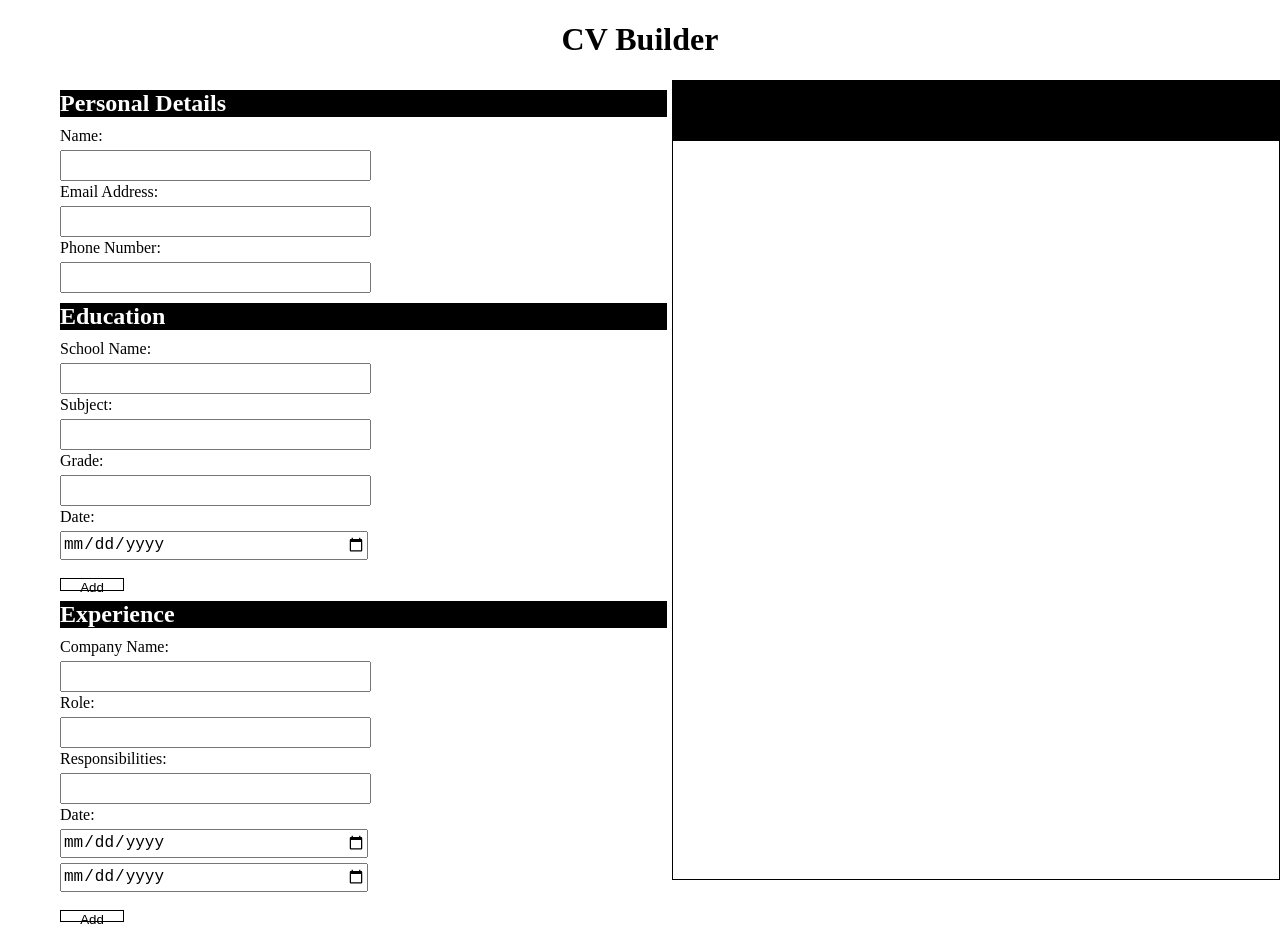
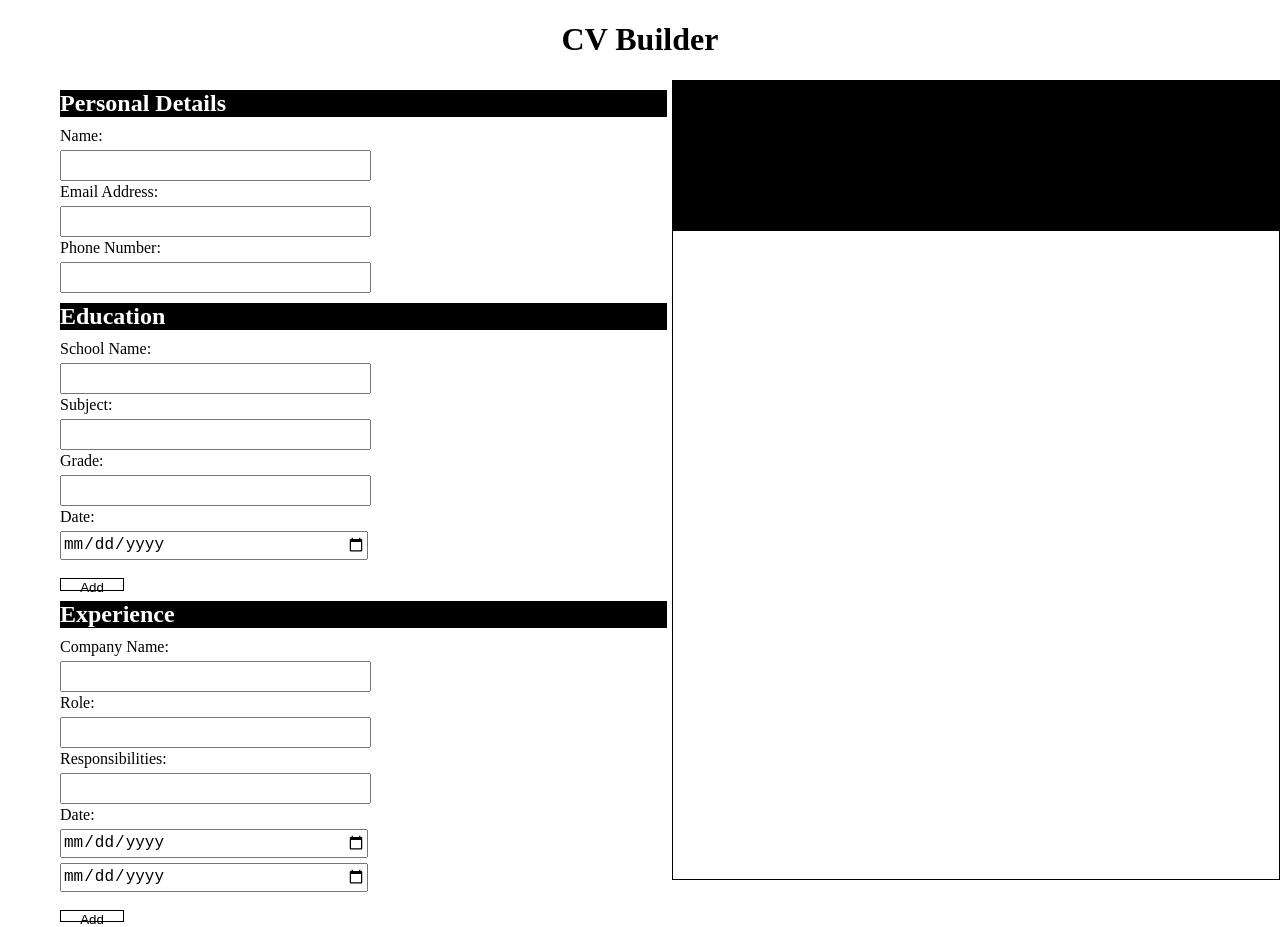
Before and after one commit to asnhck12/cv-app, a React (Vite) app: page / in a window 1280 px wide. Built offline with nearby package versions, Linux system fonts and the light colour scheme.

Commit message:
Updated css

```diff
--- a/src/App.css
+++ b/src/App.css
@@ -49,10 +49,6 @@ body {
   flex-direction: column;
   gap: 65px;
 }
-
-/* .preview h2 {
-  background-color: lightgray;
-} */
 
 form  {
   display: flex;
@@ -123,5 +119,6 @@ button {
 
 .personalDetails {
   background-color: black;
-  color: white;;
+  color: white;
+  height: 150px;
 }
```
